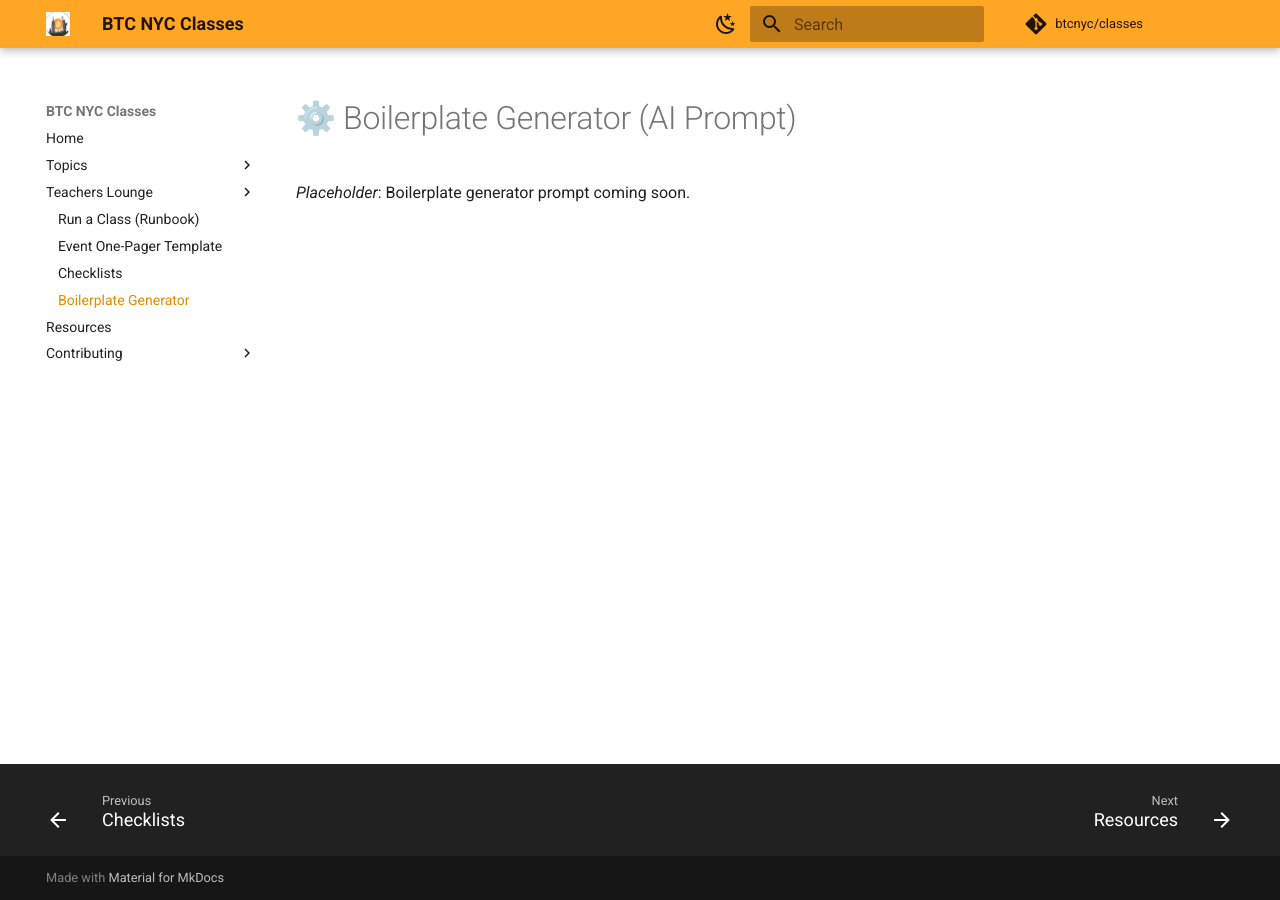
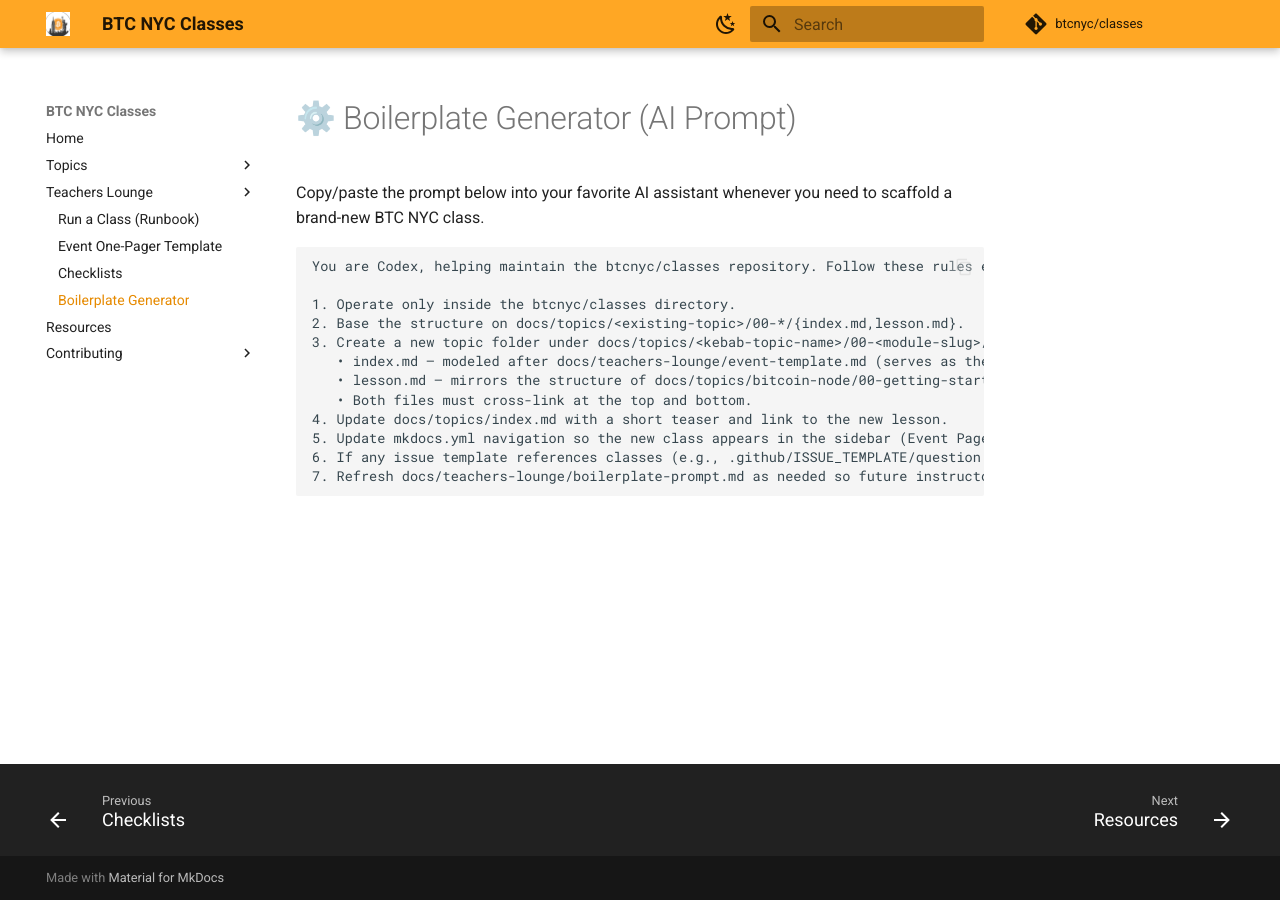
Before and after one commit to btcnyc/classes, an MkDocs documentation site: the page built from docs/teachers-lounge/boilerplate-prompt.md, in a window 1280 px wide. Built offline with MkDocs 1.6.1 and Material for MkDocs 9.7.7, drawn with Linux system fonts in a browser that asks for light colours; comment, search, counter and statistics services are not loaded.

Commit message:
Add hardware wallet beginner class skeleton

````diff
--- a/docs/teachers-lounge/boilerplate-prompt.md
+++ b/docs/teachers-lounge/boilerplate-prompt.md
@@ -1,3 +1,18 @@
 # ⚙️ Boilerplate Generator (AI Prompt)
 
-_Placeholder_: Boilerplate generator prompt coming soon.
+Copy/paste the prompt below into your favorite AI assistant whenever you need to scaffold a brand-new BTC NYC class.
+
+```
+You are Codex, helping maintain the btcnyc/classes repository. Follow these rules exactly:
+
+1. Operate only inside the btcnyc/classes directory.
+2. Base the structure on docs/topics/<existing-topic>/00-*/{index.md,lesson.md}.
+3. Create a new topic folder under docs/topics/<kebab-topic-name>/00-<module-slug>/ with:
+   • index.md – modeled after docs/teachers-lounge/event-template.md (serves as the public event page)
+   • lesson.md – mirrors the structure of docs/topics/bitcoin-node/00-getting-started/lesson.md
+   • Both files must cross-link at the top and bottom.
+4. Update docs/topics/index.md with a short teaser and link to the new lesson.
+5. Update mkdocs.yml navigation so the new class appears in the sidebar (Event Page + Lesson Plan links).
+6. If any issue template references classes (e.g., .github/ISSUE_TEMPLATE/question.yml), add an entry for the new class.
+7. Refresh docs/teachers-lounge/boilerplate-prompt.md as needed so future instructors get accurate guidance.
+```
--- a/mkdocs.yml
+++ b/mkdocs.yml
@@ -42,6 +42,10 @@
               - Event Page: topics/bitcoin-node/00-getting-started/index.md
               - Lesson Plan: topics/bitcoin-node/00-getting-started/lesson.md
           # - Using Your Node: topics/bitcoin-node/01-using-your-node/lesson.md
+      - Bitcoin Hardware Wallet:
+          - Beginner Build:
+              - Event Page: topics/bitcoin-hardware-wallet/00-beginners-hardware-wallet/index.md
+              - Lesson Plan: topics/bitcoin-hardware-wallet/00-beginners-hardware-wallet/lesson.md
   - Teachers Lounge:
       - Overview: teachers-lounge/index.md
       - Run a Class (Runbook): teachers-lounge/run-a-class.md
````
Also changed, not shown: docs/topics/bitcoin-hardware-wallet/00-beginners-hardware-wallet/index.md (added, +43 -0 lines), docs/topics/bitcoin-hardware-wallet/00-beginners-hardware-wallet/lesson.md (added, +94 -0 lines), docs/topics/index.md (+6 -0 lines), 1 other file.
